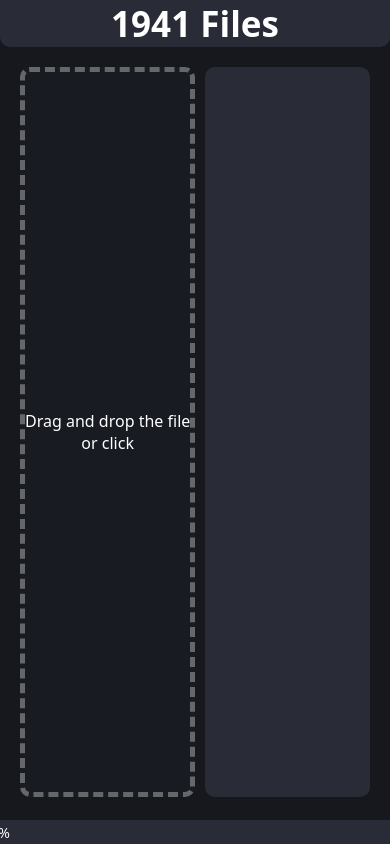
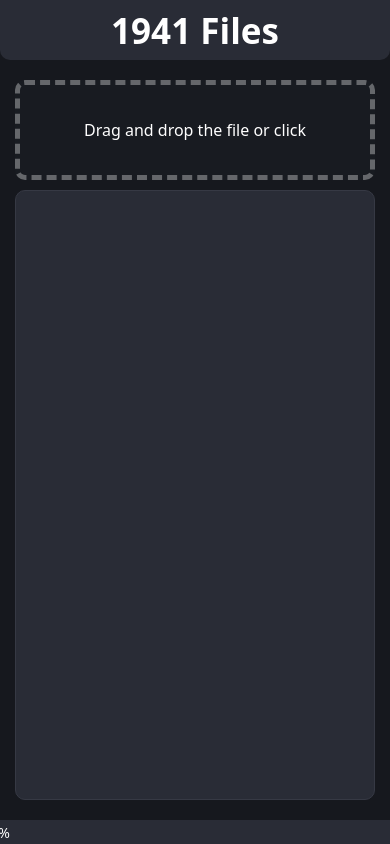
Before and after one commit to Diramix/1941-Files, a Flask app: page / in a window 390 px wide. Run offline with Flask 3, Linux system fonts and the light colour scheme.

Commit message:
mobile design & fixes

```diff
--- /dev/null
+++ b/static/css/mobile.css
@@ -0,0 +1,15 @@
+@media screen and (max-width: 768px) {
+    .main_container {
+        display: flex;
+        flex-direction: column;
+        gap: 10px;
+        height: calc(100vh - 161px);
+        padding: 20px 15px;
+    }
+
+    .dropxout {
+        height: 100px;
+        min-height: 100px;
+        width: 100%;
+    }
+}
--- a/static/css/style.css
+++ b/static/css/styles.css
@@ -6,74 +6,89 @@
     --progress-bar: #42F693;
 }
 
+* {
+    box-sizing: border-box;
+}
+
+html,
 body {
+    margin: 0;
+    padding: 0;
+    height: 100dvh;
+    overflow: hidden;
     font-family: 'Noto Sans', sans-serif;
     background-color: var(--main-background);
-    margin: 0;
+}
+
+body>.wrapper {
+    display: flex;
+    flex-direction: column;
+    height: 100%;
 }
 
 .title_1941 {
     display: flex;
     justify-content: center;
     align-items: center;
-    height: 100%;
     width: 100%;
+    height: 60px;
     text-align: center;
     font-size: 35px;
     font-weight: 800;
     color: #fff;
     background-color: var(--light-element);
     border-radius: 0 0 10px 10px;
+    flex-shrink: 0;
 }
 
 .main_container {
     display: flex;
+    flex: 1;
     flex-direction: row;
-    margin: 20px;
     gap: 10px;
+    padding: 20px;
+    overflow: hidden;
 }
 
 .dropxout {
-    height: calc(100vh - 124px);
-    width: 400px;
-    border-style: dashed;
-    border-color: #fff5;
-    border-width: 5px;
-    border-radius: 10px;
+    display: flex;
+    justify-content: center;
+    align-items: center;
+    width: 20%;
+    height: 100%;
     background-color: var(--dropxout);
     color: #fff;
+    border: 5px dashed #fff5;
+    border-radius: 10px;
     text-align: center;
-    justify-content: center;
-    align-items: center;
-    display: flex;
+    transition: background-color 0.3s ease;
+    cursor: pointer;
+    flex-shrink: 0;
 }
 
 .dropxout:hover {
     background-color: var(--light-element);
-    cursor: pointer;
 }
 
 .dropxout.dragover {
     border-color: #fff;
-    background-color: var();
+    background-color: var(--light-element);
 }
 
 .files_container {
     display: flex;
     flex-direction: column;
-    height: calc(100vh - 134px);
-    width: 100%;
+    flex: 1;
     background-color: var(--light-element);
+    border: 1px solid #363944;
     border-radius: 10px;
-    border-color: #363944;
-    border-style: solid;
-    border-width: 0;
     padding: 10px;
+    overflow: hidden;
 }
 
 ul {
+    margin: 0;
     padding: 0;
-    margin: 0;
     height: 100%;
     overflow-y: auto;
     border-radius: 10px;
--- a/templates/index.html
+++ b/templates/index.html
@@ -5,11 +5,13 @@
     <meta charset="UTF-8">
     <meta name="viewport" content="width=device-width, initial-scale=1.0">
     <title>1941 Files</title>
-    <link rel="stylesheet" href="{{ url_for('static', filename='css/style.css') }}">
+    <link rel="stylesheet" href="{{ url_for('static', filename='css/styles.css') }}">
+    <link rel="stylesheet" href="{{ url_for('static', filename='css/mobile.css') }}">
     <link rel="icon" href="{{ url_for('static', filename='favicon.ico') }}" type="image/x-icon">
 </head>
 
 <body>
+    <div class="wrapper">
         <div class="title_1941">1941 Files</div>
         <div class="main_container">
             <div class="dropxout" id="dropArea">Drag and drop the file or click</div>
@@ -20,7 +22,8 @@
                     <li>
                         <a href="{{ url_for('serve_file', filename=file) }}" target="_blank">{{ file }}</a>
                         <button class="copy-btn" data-filename="{{ file }}">
-                        <svg xmlns="http://www.w3.org/2000/svg" width="20" height="20" fill="white" viewBox="0 0 24 24">
+                            <svg xmlns="http://www.w3.org/2000/svg" width="20" height="20" fill="white"
+                                viewBox="0 0 24 24">
                                 <path
                                     d="M16 1H4c-1.1 0-2 .9-2 2v14h2V3h12V1zm3 4H8c-1.1 0-2 .9-2 2v16c0 1.1.9 2 2 2h11c1.1 0 2-.9 2-2V7c0-1.1-.9-2-2-2zm0 18H8V7h11v16z" />
                             </svg>
@@ -33,6 +36,7 @@
         <div id="progress-container">
             <div id="progress-bar">0%</div>
         </div>
+    </div>
     <script src="{{ url_for('static', filename='js/script.js') }}"></script>
 </body>
 
```
Also changed, not shown: other parts of static/css/styles.css (+21 -21 lines). Lines whose indentation alone changed are shown as unchanged.
